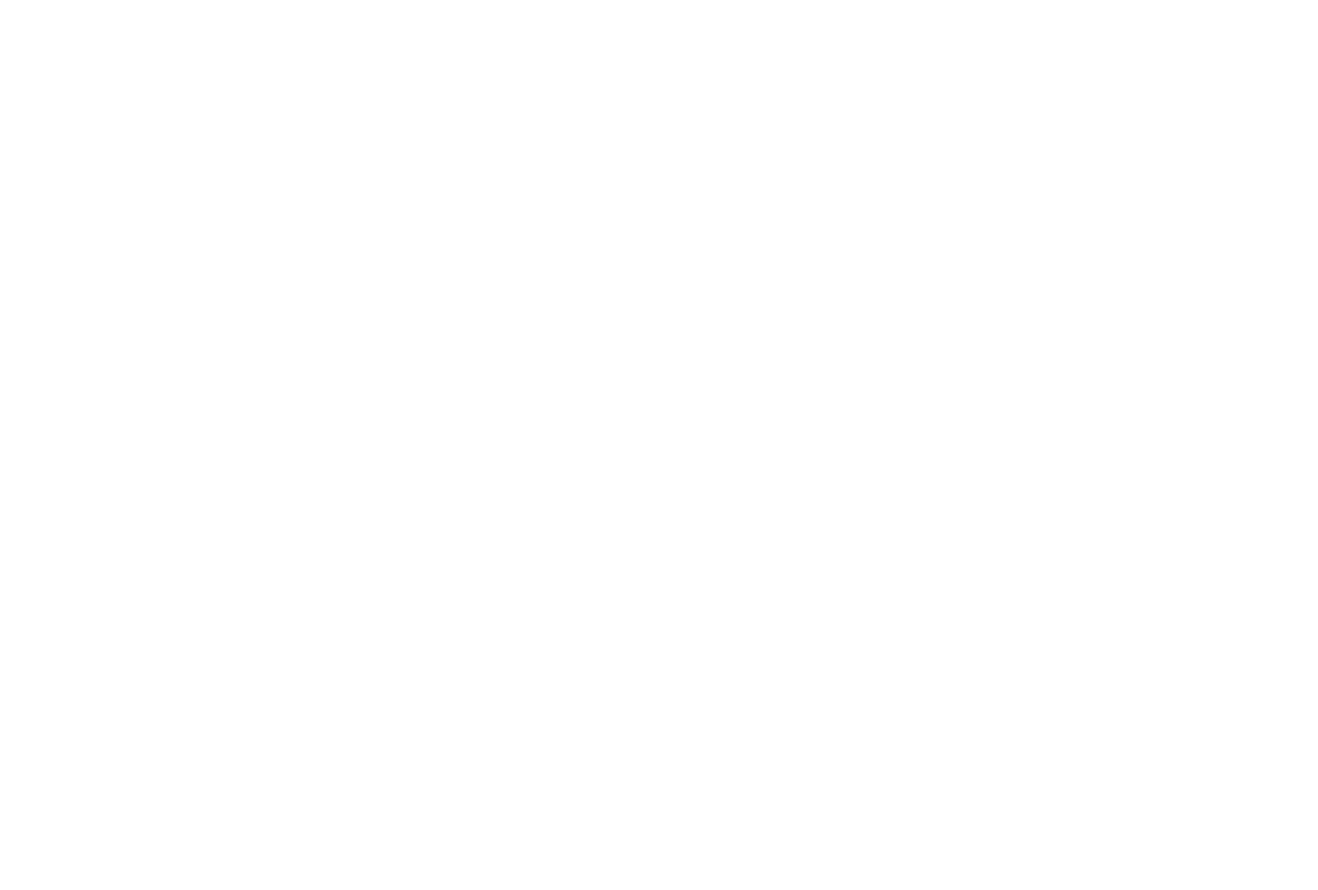
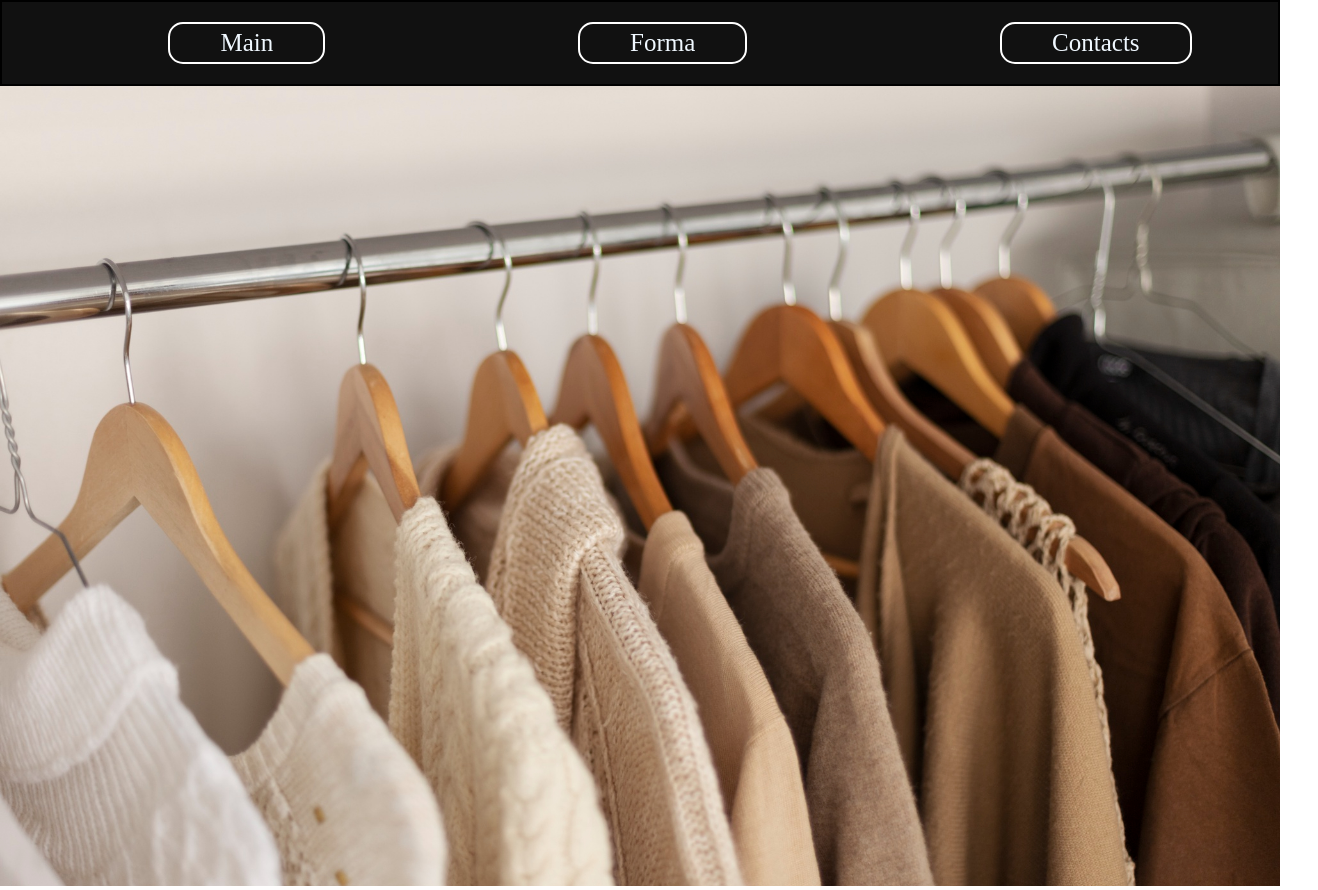
Before and after one commit to Taras26/practick, a plain HTML site: page index.html in a window 1280 px wide. Shown: the whole page, 1318 px wide, since content can reach past the window. Before the commit the page ends 800 px from the top, so only its background shows below. Drawn offline with Linux system fonts and the light colour scheme.

Commit message:
finish nav bar and add photo

```diff
--- a/index.html
+++ b/index.html
@@ -13,6 +13,19 @@
 </head>
 <body>
 
+    <!-- навігаційне меню і фотографія -->
+
+    <div class="header">
+        <div class="nav_bar">
+            <ul class="menu">
+                <li class="menu_item">Main</li>
+                <li class="menu_item">Forma</li>
+                <li class="menu_item">Contacts</li>
+            </ul>
+        </div>
+    </div>
+    <img class="img_back" src="/photo.jpg" alt="">
+
     <script src="jquery-3.6.4.min.js"></script>
     <script src="jquery-ui.min.js"></script>
     <script src="slick.min.js"></script>
--- a/style.css
+++ b/style.css
@@ -0,0 +1,47 @@
+body{
+    margin: 0;
+}
+
+.header{
+    border: 2px solid;
+}
+
+.img_back{
+    width: 100%;
+    height: 800px;
+    object-fit: cover;
+    z-index: 0
+}
+
+.nav_bar{
+    font-size: 25px;
+    width: 100%;
+    bottom: 0;
+    color: aliceblue;
+    background-color: #111;
+}
+
+.menu_item_ico{
+    float: left;
+    margin: 20px 60px;
+}
+
+.menu{
+    display: flex;
+    list-style: none;
+    margin: 0;
+    width: 100%;
+    vertical-align: middle;
+}
+
+.menu_item{
+    padding: 5px 50px;
+    text-align: center;
+    margin: 20px auto;
+    border: 2px white solid;
+    border-radius: 15px;
+}
+
+.menu_item_p{
+    vertical-align: middle;
+}
```
Also changed, not shown: script.js (+18 -0 lines), photo.jpg (added).
